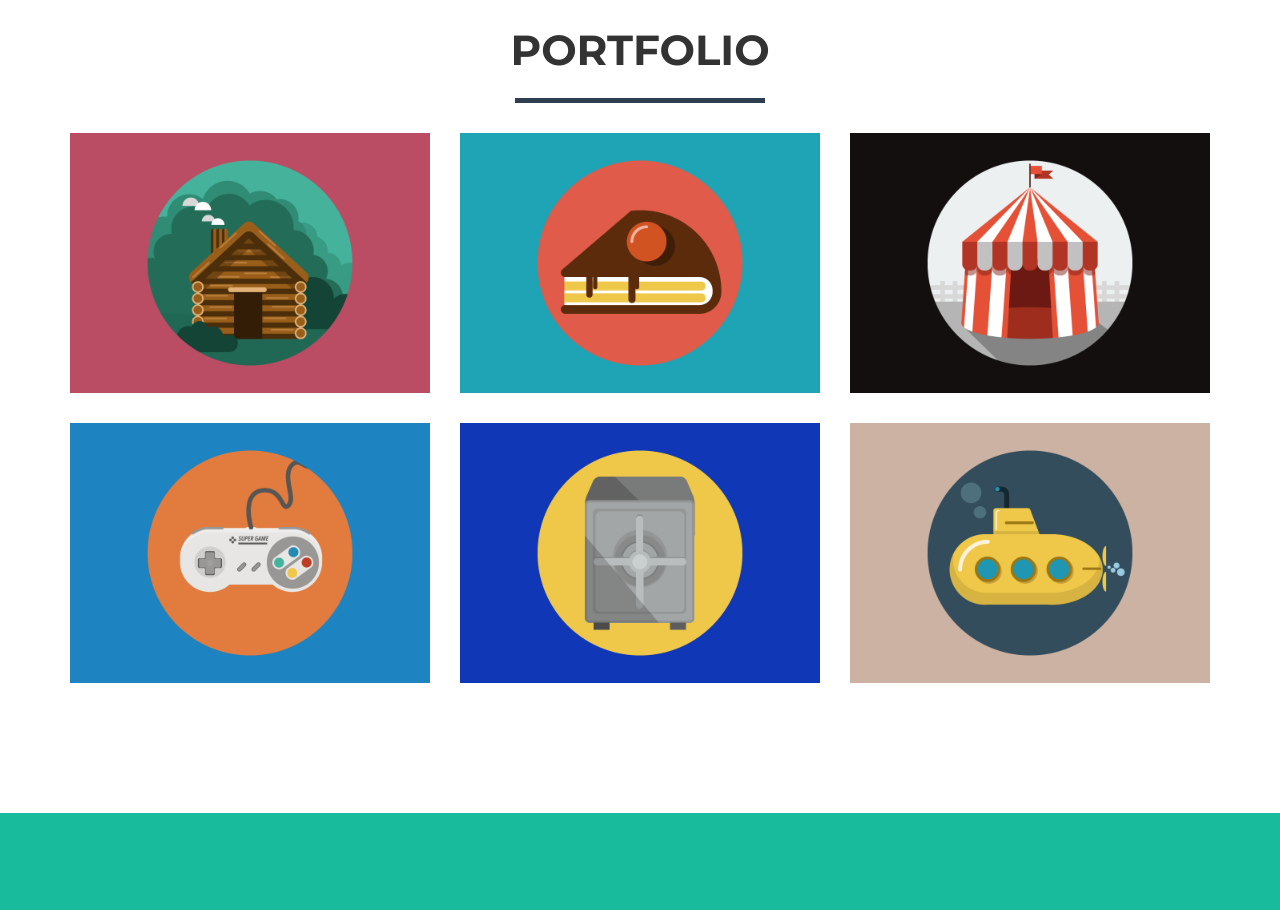
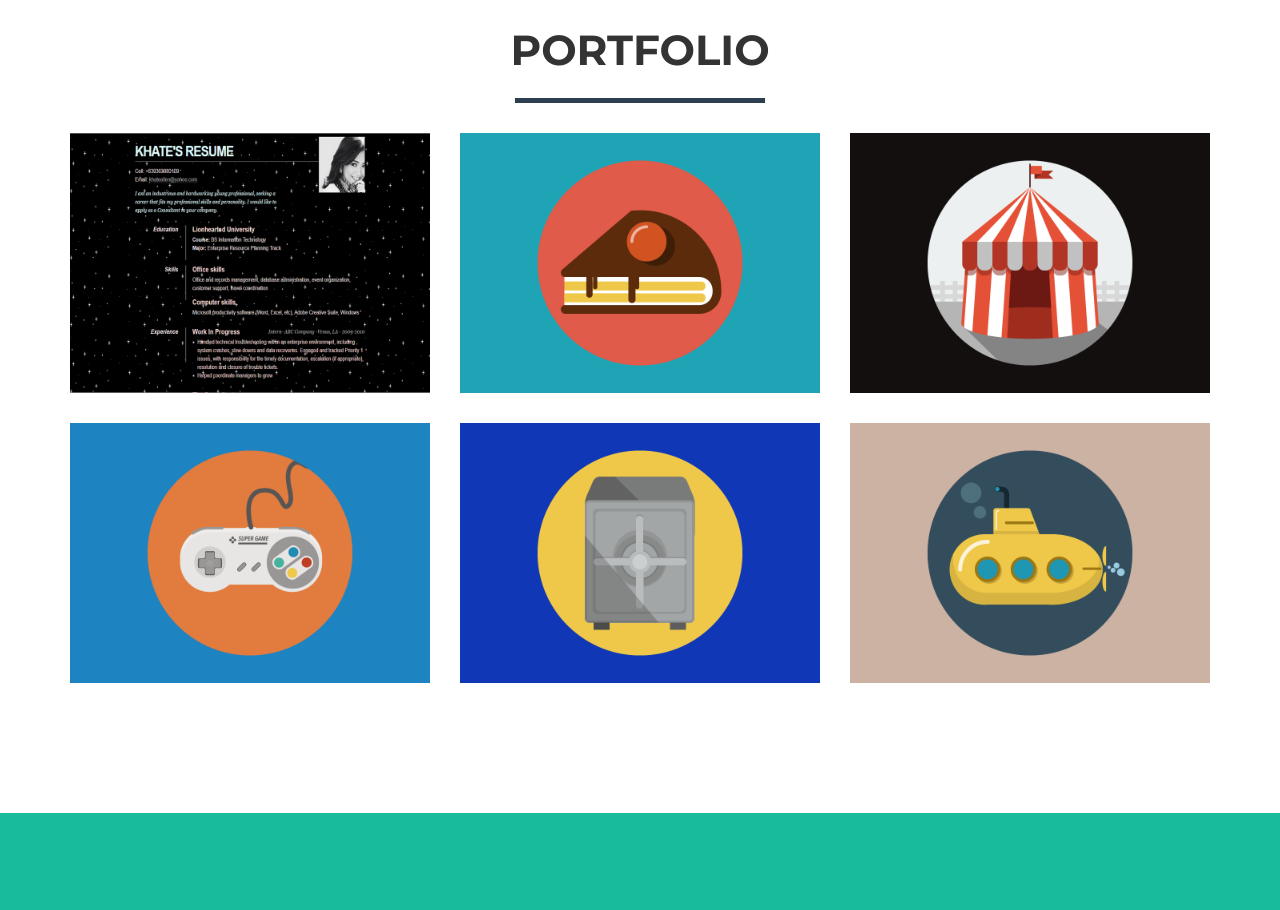
Before and after one commit to khateallen/khateallen.github.io, a website: page index.html in a window 1280 px wide. Shown: the part 920-1830 px from the top of the page. Drawn offline with nearby package versions, Linux system fonts and the light colour scheme.

Commit message:
Add files via upload

```diff
--- a/index.html
+++ b/index.html
@@ -99,8 +99,7 @@
                                 <i class="fa fa-search-plus fa-3x"></i>
                             </div>
                         </div>
-                        <a href="index.ht"></a>
-                        <img src="img/portfolio/cabin.png" class="img-responsive" alt="">
+                        <img src="img/portfolio/resume.png" class="img-responsive" alt="">
                     </a>
                 </div>
                 <div class="col-sm-4 portfolio-item">
```
Also changed, not shown: img/portfolio/resume.png (added).
